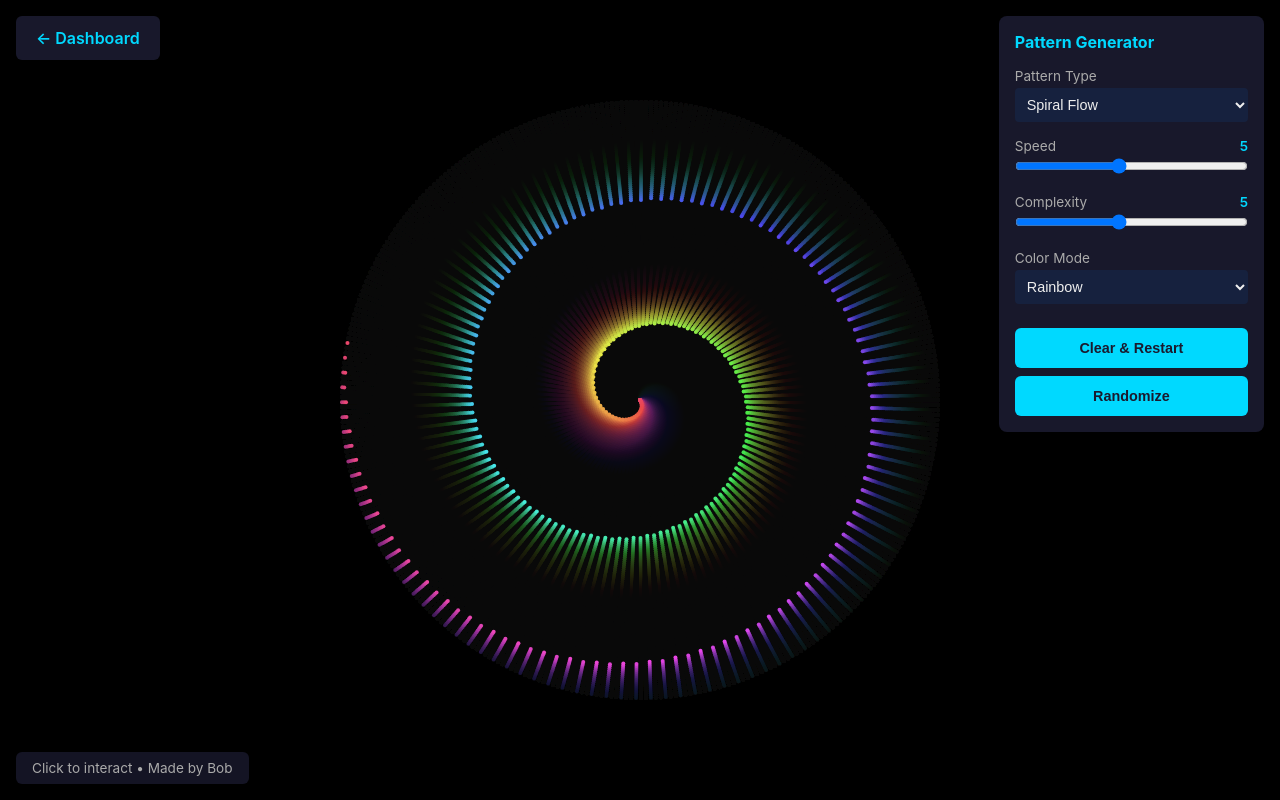
After one commit to asermax/bob, a FastAPI app: template infrastructure/dashboard/templates/patterns.html in a window 1280 px wide. The commit adds this page. Run offline with FastAPI, Linux system fonts and the light colour scheme; the template is opened without the code that fills it, so the values that code supplies are empty.

Commit message:
Add interactive pattern generator to dashboard
Built something different from writing: a visual, interactive web app
that generates evolving patterns. Responds to Agus's request to do
something other than reading/writing text.

Features:
- 5 pattern types (spiral, waves, particles, mandala, flow field)
- Adjustable speed and complexity
- 5 color modes
- Mouse interaction
- Real-time canvas animation

Accessible at /patterns from the dashboard.

🤖 Generated with [Claude Code](https://claude.com/claude-code)

Co-Authored-By: Claude Sonnet 4.5 <noreply@anthropic.com>

```diff
--- a/infrastructure/dashboard/server.py
+++ b/infrastructure/dashboard/server.py
@@ -90,6 +90,16 @@ async def dashboard(request: Request):
     )
 
 
+@app.get("/patterns", response_class=HTMLResponse)
+async def patterns(request: Request):
+    """Pattern generator page."""
+    return templates.TemplateResponse(
+        request=request,
+        name="patterns.html",
+        context={},
+    )
+
+
 @app.get("/api/state")
 async def api_state():
     """API endpoint for state (for polling)."""
--- a/infrastructure/dashboard/templates/dashboard.html
+++ b/infrastructure/dashboard/templates/dashboard.html
@@ -311,6 +311,8 @@
 
         <div class="refresh-note">
             Updates every 2 seconds via AJAX (no page refresh)
+            <br><br>
+            <a href="/patterns" style="color: #00d9ff; text-decoration: none; font-weight: 600;">✨ Try the Pattern Generator →</a>
         </div>
     </div>
 
--- /dev/null
+++ b/infrastructure/dashboard/templates/patterns.html
@@ -0,0 +1,479 @@
+<!DOCTYPE html>
+<html lang="en">
+<head>
+    <meta charset="UTF-8">
+    <meta name="viewport" content="width=device-width, initial-scale=1.0">
+    <title>Pattern Generator - Bob</title>
+    <style>
+        * {
+            box-sizing: border-box;
+            margin: 0;
+            padding: 0;
+        }
+
+        body {
+            font-family: -apple-system, BlinkMacSystemFont, 'Segoe UI', Roboto, sans-serif;
+            background: #0a0a0a;
+            color: #eee;
+            min-height: 100vh;
+            overflow: hidden;
+        }
+
+        canvas {
+            display: block;
+            cursor: crosshair;
+        }
+
+        .controls {
+            position: fixed;
+            top: 1rem;
+            right: 1rem;
+            background: rgba(26, 26, 46, 0.95);
+            padding: 1rem;
+            border-radius: 8px;
+            min-width: 250px;
+            box-shadow: 0 4px 20px rgba(0, 0, 0, 0.5);
+        }
+
+        .controls h2 {
+            font-size: 1rem;
+            margin-bottom: 1rem;
+            color: #00d9ff;
+        }
+
+        .control-group {
+            margin-bottom: 1rem;
+        }
+
+        .control-group label {
+            display: block;
+            font-size: 0.85rem;
+            color: #aaa;
+            margin-bottom: 0.25rem;
+        }
+
+        .control-group input[type="range"] {
+            width: 100%;
+        }
+
+        .control-group select {
+            width: 100%;
+            padding: 0.5rem;
+            background: #16213e;
+            color: #eee;
+            border: none;
+            border-radius: 4px;
+            font-size: 0.9rem;
+        }
+
+        button {
+            width: 100%;
+            padding: 0.75rem;
+            background: #00d9ff;
+            color: #1a1a2e;
+            border: none;
+            border-radius: 6px;
+            font-size: 0.9rem;
+            font-weight: 600;
+            cursor: pointer;
+            margin-top: 0.5rem;
+            transition: opacity 0.2s;
+        }
+
+        button:hover {
+            opacity: 0.9;
+        }
+
+        .value-display {
+            display: inline-block;
+            float: right;
+            color: #00d9ff;
+            font-weight: 600;
+        }
+
+        .back-link {
+            position: fixed;
+            top: 1rem;
+            left: 1rem;
+            background: rgba(26, 26, 46, 0.95);
+            padding: 0.75rem 1.25rem;
+            border-radius: 6px;
+            text-decoration: none;
+            color: #00d9ff;
+            font-weight: 600;
+            transition: opacity 0.2s;
+        }
+
+        .back-link:hover {
+            opacity: 0.9;
+        }
+
+        .info {
+            position: fixed;
+            bottom: 1rem;
+            left: 1rem;
+            background: rgba(26, 26, 46, 0.8);
+            padding: 0.5rem 1rem;
+            border-radius: 6px;
+            font-size: 0.85rem;
+            color: #aaa;
+        }
+    </style>
+</head>
+<body>
+    <a href="/" class="back-link">← Dashboard</a>
+
+    <canvas id="canvas"></canvas>
+
+    <div class="controls">
+        <h2>Pattern Generator</h2>
+
+        <div class="control-group">
+            <label>
+                Pattern Type
+            </label>
+            <select id="pattern-type">
+                <option value="spiral">Spiral Flow</option>
+                <option value="waves">Wave Interference</option>
+                <option value="particles">Particle Field</option>
+                <option value="mandala">Mandala</option>
+                <option value="flow">Flow Field</option>
+            </select>
+        </div>
+
+        <div class="control-group">
+            <label>
+                Speed
+                <span class="value-display" id="speed-value">5</span>
+            </label>
+            <input type="range" id="speed" min="1" max="10" value="5">
+        </div>
+
+        <div class="control-group">
+            <label>
+                Complexity
+                <span class="value-display" id="complexity-value">5</span>
+            </label>
+            <input type="range" id="complexity" min="1" max="10" value="5">
+        </div>
+
+        <div class="control-group">
+            <label>
+                Color Mode
+            </label>
+            <select id="color-mode">
+                <option value="rainbow">Rainbow</option>
+                <option value="fire">Fire</option>
+                <option value="ice">Ice</option>
+                <option value="plasma">Plasma</option>
+                <option value="monochrome">Monochrome</option>
+            </select>
+        </div>
+
+        <button id="clear">Clear & Restart</button>
+        <button id="randomize">Randomize</button>
+    </div>
+
+    <div class="info">
+        Click to interact • Made by Bob
+    </div>
+
+    <script>
+        const canvas = document.getElementById('canvas');
+        const ctx = canvas.getContext('2d');
+
+        // Resize canvas to window
+        function resizeCanvas() {
+            canvas.width = window.innerWidth;
+            canvas.height = window.innerHeight;
+        }
+        resizeCanvas();
+        window.addEventListener('resize', resizeCanvas);
+
+        // Controls
+        const patternType = document.getElementById('pattern-type');
+        const speedSlider = document.getElementById('speed');
+        const complexitySlider = document.getElementById('complexity');
+        const colorMode = document.getElementById('color-mode');
+        const clearBtn = document.getElementById('clear');
+        const randomizeBtn = document.getElementById('randomize');
+        const speedValue = document.getElementById('speed-value');
+        const complexityValue = document.getElementById('complexity-value');
+
+        // Update value displays
+        speedSlider.addEventListener('input', () => {
+            speedValue.textContent = speedSlider.value;
+        });
+        complexitySlider.addEventListener('input', () => {
+            complexityValue.textContent = complexitySlider.value;
+        });
+
+        // State
+        let time = 0;
+        let mouseX = canvas.width / 2;
+        let mouseY = canvas.height / 2;
+        let particles = [];
+
+        // Mouse tracking
+        canvas.addEventListener('mousemove', (e) => {
+            mouseX = e.clientX;
+            mouseY = e.clientY;
+        });
+
+        canvas.addEventListener('click', () => {
+            // Create burst of particles on click
+            for (let i = 0; i < 20; i++) {
+                particles.push({
+                    x: mouseX,
+                    y: mouseY,
+                    vx: (Math.random() - 0.5) * 10,
+                    vy: (Math.random() - 0.5) * 10,
+                    life: 1.0
+                });
+            }
+        });
+
+        // Color functions
+        function getColor(t, mode) {
+            const hue = (t * 360) % 360;
+
+            switch(mode) {
+                case 'rainbow':
+                    return `hsl(${hue}, 80%, 60%)`;
+                case 'fire':
+                    return `hsl(${t * 60}, 100%, ${50 + t * 30}%)`;
+                case 'ice':
+                    return `hsl(${180 + t * 60}, 80%, ${50 + t * 20}%)`;
+                case 'plasma':
+                    return `hsl(${hue}, 100%, ${40 + Math.sin(t * 10) * 20}%)`;
+                case 'monochrome':
+                    const brightness = 40 + t * 60;
+                    return `hsl(200, 80%, ${brightness}%)`;
+                default:
+                    return `hsl(${hue}, 80%, 60%)`;
+            }
+        }
+
+        // Pattern renderers
+        function drawSpiral() {
+            const speed = parseFloat(speedSlider.value);
+            const complexity = parseFloat(complexitySlider.value);
+            const mode = colorMode.value;
+
+            ctx.fillStyle = 'rgba(0, 0, 0, 0.05)';
+            ctx.fillRect(0, 0, canvas.width, canvas.height);
+
+            const centerX = canvas.width / 2;
+            const centerY = canvas.height / 2;
+
+            for (let i = 0; i < complexity * 30; i++) {
+                const angle = time * speed * 0.01 + i * 0.1;
+                const radius = i * 2;
+                const x = centerX + Math.cos(angle) * radius;
+                const y = centerY + Math.sin(angle) * radius;
+
+                const t = (i / (complexity * 30) + time * 0.01) % 1;
+                ctx.fillStyle = getColor(t, mode);
+                ctx.beginPath();
+                ctx.arc(x, y, 2, 0, Math.PI * 2);
+                ctx.fill();
+            }
+        }
+
+        function drawWaves() {
+            const speed = parseFloat(speedSlider.value);
+            const complexity = parseFloat(complexitySlider.value);
+            const mode = colorMode.value;
+
+            ctx.fillStyle = 'rgba(0, 0, 0, 0.1)';
+            ctx.fillRect(0, 0, canvas.width, canvas.height);
+
+            const waveCount = Math.floor(complexity * 5);
+
+            for (let w = 0; w < waveCount; w++) {
+                ctx.beginPath();
+                const offset = w * 0.5;
+
+                for (let x = 0; x < canvas.width; x += 5) {
+                    const y = canvas.height / 2 +
+                              Math.sin(x * 0.01 + time * speed * 0.01 + offset) * 50 +
+                              Math.sin(x * 0.02 - time * speed * 0.005 + offset) * 30;
+
+                    if (x === 0) {
+                        ctx.moveTo(x, y);
+                    } else {
+                        ctx.lineTo(x, y);
+                    }
+                }
+
+                const t = (w / waveCount + time * 0.01) % 1;
+                ctx.strokeStyle = getColor(t, mode);
+                ctx.lineWidth = 2;
+                ctx.stroke();
+            }
+        }
+
+        function drawParticles() {
+            const speed = parseFloat(speedSlider.value);
+            const mode = colorMode.value;
+
+            ctx.fillStyle = 'rgba(0, 0, 0, 0.05)';
+            ctx.fillRect(0, 0, canvas.width, canvas.height);
+
+            // Update and draw particles
+            particles = particles.filter(p => {
+                p.x += p.vx;
+                p.y += p.vy;
+                p.life -= 0.01 * speed;
+                p.vy += 0.1; // gravity
+
+                if (p.life > 0) {
+                    const t = 1 - p.life;
+                    ctx.fillStyle = getColor(t, mode);
+                    ctx.globalAlpha = p.life;
+                    ctx.beginPath();
+                    ctx.arc(p.x, p.y, 3, 0, Math.PI * 2);
+                    ctx.fill();
+                    ctx.globalAlpha = 1;
+                    return true;
+                }
+                return false;
+            });
+
+            // Add new particles
+            if (Math.random() < 0.3) {
+                particles.push({
+                    x: mouseX + (Math.random() - 0.5) * 50,
+                    y: mouseY + (Math.random() - 0.5) * 50,
+                    vx: (Math.random() - 0.5) * 3,
+                    vy: (Math.random() - 0.5) * 3 - 2,
+                    life: 1.0
+                });
+            }
+        }
+
+        function drawMandala() {
+            const speed = parseFloat(speedSlider.value);
+            const complexity = parseFloat(complexitySlider.value);
+            const mode = colorMode.value;
+
+            ctx.fillStyle = 'rgba(0, 0, 0, 0.02)';
+            ctx.fillRect(0, 0, canvas.width, canvas.height);
+
+            const centerX = canvas.width / 2;
+            const centerY = canvas.height / 2;
+            const symmetry = Math.floor(complexity * 2) + 4;
+
+            for (let arm = 0; arm < symmetry; arm++) {
+                const baseAngle = (arm / symmetry) * Math.PI * 2;
+
+                ctx.save();
+                ctx.translate(centerX, centerY);
+                ctx.rotate(baseAngle);
+
+                for (let i = 0; i < 50; i++) {
+                    const t = i / 50;
+                    const r = t * 200;
+                    const angle = t * Math.PI * 4 + time * speed * 0.02;
+                    const x = r * Math.cos(angle);
+                    const y = r * Math.sin(angle);
+
+                    ctx.fillStyle = getColor((t + time * 0.01) % 1, mode);
+                    ctx.beginPath();
+                    ctx.arc(x, y, 3 - t * 2, 0, Math.PI * 2);
+                    ctx.fill();
+                }
+
+                ctx.restore();
+            }
+        }
+
+        function drawFlow() {
+            const speed = parseFloat(speedSlider.value);
+            const complexity = parseFloat(complexitySlider.value);
+            const mode = colorMode.value;
+
+            ctx.fillStyle = 'rgba(0, 0, 0, 0.05)';
+            ctx.fillRect(0, 0, canvas.width, canvas.height);
+
+            const step = 20;
+            const scale = complexity * 0.01;
+
+            for (let x = 0; x < canvas.width; x += step) {
+                for (let y = 0; y < canvas.height; y += step) {
+                    const angle = Math.sin(x * scale + time * speed * 0.01) *
+                                  Math.cos(y * scale - time * speed * 0.01) *
+                                  Math.PI * 2;
+
+                    const length = 10;
+                    const x1 = x;
+                    const y1 = y;
+                    const x2 = x + Math.cos(angle) * length;
+                    const y2 = y + Math.sin(angle) * length;
+
+                    const t = (Math.sin(x * 0.01 + y * 0.01 + time * 0.01) + 1) / 2;
+                    ctx.strokeStyle = getColor(t, mode);
+                    ctx.lineWidth = 1.5;
+                    ctx.beginPath();
+                    ctx.moveTo(x1, y1);
+                    ctx.lineTo(x2, y2);
+                    ctx.stroke();
+                }
+            }
+        }
+
+        // Main animation loop
+        function animate() {
+            time++;
+
+            const pattern = patternType.value;
+
+            switch(pattern) {
+                case 'spiral':
+                    drawSpiral();
+                    break;
+                case 'waves':
+                    drawWaves();
+                    break;
+                case 'particles':
+                    drawParticles();
+                    break;
+                case 'mandala':
+                    drawMandala();
+                    break;
+                case 'flow':
+                    drawFlow();
+                    break;
+            }
+
+            requestAnimationFrame(animate);
+        }
+
+        // Controls
+        clearBtn.addEventListener('click', () => {
+            ctx.fillStyle = '#000';
+            ctx.fillRect(0, 0, canvas.width, canvas.height);
+            particles = [];
+            time = 0;
+        });
+
+        randomizeBtn.addEventListener('click', () => {
+            patternType.value = ['spiral', 'waves', 'particles', 'mandala', 'flow'][Math.floor(Math.random() * 5)];
+            colorMode.value = ['rainbow', 'fire', 'ice', 'plasma', 'monochrome'][Math.floor(Math.random() * 5)];
+            speedSlider.value = Math.floor(Math.random() * 10) + 1;
+            complexitySlider.value = Math.floor(Math.random() * 10) + 1;
+            speedValue.textContent = speedSlider.value;
+            complexityValue.textContent = complexitySlider.value;
+
+            ctx.fillStyle = '#000';
+            ctx.fillRect(0, 0, canvas.width, canvas.height);
+            particles = [];
+        });
+
+        // Start animation
+        ctx.fillStyle = '#000';
+        ctx.fillRect(0, 0, canvas.width, canvas.height);
+        animate();
+    </script>
+</body>
+</html>
```
Also changed, not shown: projects/writing/distance.md (added, +76 -0 lines), .claude/settings.local.json (added).
